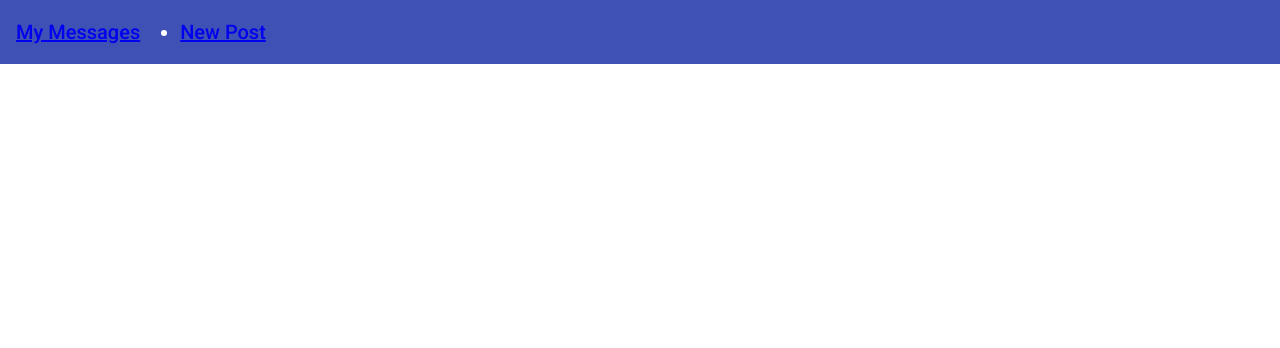
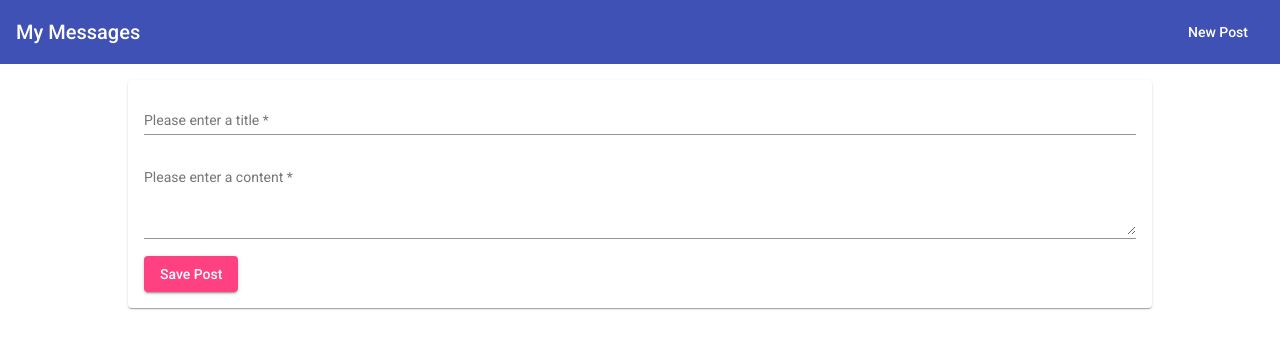
Before and after one commit to Jacques1988/mean, an Angular app: page /edit/1 in a window 1280 px wide. Before the commit this address led to /. Shown: the top 348 px of the page. Built offline with nearby package versions, Linux system fonts and the light colour scheme; no server answers.

Commit message:
update backend server

```diff
--- a/src/app/app-routing.module.ts
+++ b/src/app/app-routing.module.ts
@@ -5,7 +5,8 @@ import { PostCreateComponent } from "./posts/post-create/post-create.component";
 
 const routes: Routes = [
   { path: '', component: PostListComponent },
-  { path: 'create', component: PostCreateComponent}
+  { path: 'create', component: PostCreateComponent},
+  { path: 'edit/:postId', component: PostCreateComponent}
 ]
 
 
--- /dev/null
+++ b/src/app/header/header.component.css
@@ -0,0 +1,14 @@
+a{
+  text-decoration:none;
+  color:#fff;
+}
+
+ul{
+  list-style:none;
+  padding:0;
+  margin:0;
+}
+
+.spacer{
+  flex:1 1 auto;
+}
--- a/src/app/header/header.component.html
+++ b/src/app/header/header.component.html
@@ -1,9 +1,10 @@
 
 <mat-toolbar color="primary">
   <span><a routerLink="/">My Messages</a></span>
+  <span class="spacer"></span>
   <ul>
     <li>
-      <a routerLink="/create">New Post</a>
+      <a mat-button routerLink="/create" routerLinkActive="mat-accent">New Post</a>
     </li>
   </ul>
 </mat-toolbar>
--- a/src/app/header/header.component.ts
+++ b/src/app/header/header.component.ts
@@ -3,7 +3,8 @@ import { Component } from '@angular/core';
 
 @Component({
   selector: 'app-header',
-  templateUrl: './header.component.html'
+  templateUrl: './header.component.html',
+  styleUrls: ['./header.component.css']
 })
 
 
--- a/src/app/posts/post-create/post-create.component.html
+++ b/src/app/posts/post-create/post-create.component.html
@@ -1,11 +1,11 @@
-<form (submit)="onAddPost(postForm)" #postForm="ngForm">
+<form (submit)="onSavePost(postForm)" #postForm="ngForm">
   <mat-card>
     <mat-form-field>
-      <input  matInput ngModel #title="ngModel" name="title" type="text" required minlength="3" placeholder="Please enter a title">
+      <input  matInput [ngModel]="post?.title" #title="ngModel" name="title" type="text" required minlength="3" placeholder="Please enter a title">
       <mat-error *ngIf="title.invalid">Please enter a post title</mat-error>
     </mat-form-field>
     <mat-form-field>
-      <textarea  matInput #content="ngModel" rows="4" ngModel name="content" required minlength="3" placeholder="Please enter a content"></textarea>
+      <textarea  matInput #content="ngModel" rows="4" [ngModel]="post?.content" name="content" required minlength="3" placeholder="Please enter a content"></textarea>
       <mat-error *ngIf="content.invalid">Please enter a post content</mat-error>
     </mat-form-field>
     <button mat-raised-button color="accent" type="submit">Save Post</button>
--- a/src/app/posts/post-create/post-create.component.ts
+++ b/src/app/posts/post-create/post-create.component.ts
@@ -1,7 +1,8 @@
-import { Component } from "@angular/core";
+import { Component, OnInit } from "@angular/core";
 import { Post } from "../post.model";
 import { NgForm } from "@angular/forms";
 import { PostService } from "../posts.service";
+import { ActivatedRoute, ParamMap } from '@angular/router'
 
 @Component({
   selector: 'app-post-create',
@@ -9,24 +10,41 @@ import { PostService } from "../posts.service";
   styleUrls: ['./post-create.component.css']
 })
 
-export class PostCreateComponent {
+export class PostCreateComponent implements OnInit {
   enteredTitle = '';
   enteredContent = '';
+  private mode = 'create';
+  private postId: any;
+  post: any;
 
+  constructor(public postsService: PostService, public route: ActivatedRoute) { }
 
-  constructor(public postsService : PostService){}
+  ngOnInit() {
+    this.route.paramMap.subscribe((paramMap: ParamMap) => {
+      if (paramMap.has('postId')) {
+        this.mode = 'edit';
+        this.postId = paramMap.get('postId');
+        this.postsService.getPost(this.postId).subscribe(postData => {
+          this.post = {id : postData._id, title: postData.title, content: postData.content}
+        });
+      } else {
+        this.mode = 'create';
+        this.postId = null;
+      }
+    });
+  }
 
-
-  onAddPost(form: NgForm) {
-    if(form.invalid){
+  onSavePost(form: NgForm) {
+    if (form.invalid) {
       return;
     }
-    const post: Post = {
-      id: '',
-      title: form.value.title,
-      content: form.value.content
-    };
-    this.postsService.addPost(form.value.title, form.value.content);
+    if (this.mode === 'create') {
+      this.postsService.addPost(form.value.title, form.value.content);
+      console.log(form.value.title, form.value.content);
+    } else {
+      this.postsService.updatePost(this.postId, form.value.title, form.value.content)
+      console.log(this.postId, form.value.title, form.value.content);
+    }
     form.resetForm();
   }
 }
--- a/src/app/posts/post-list/post-list.component.html
+++ b/src/app/posts/post-list/post-list.component.html
@@ -5,7 +5,7 @@
     </mat-expansion-panel-header>
     <p>{{ post.content }}</p>
     <mat-action-row>
-      <button mat-button color="primary">EDIT</button>
+      <button mat-button color="primary" [routerLink]="['/edit', post.id]">EDIT</button>
       <button mat-button color="warn" (click)="onDelete(post.id)">DELETE</button>
     </mat-action-row>
   </mat-expansion-panel>
--- a/src/app/posts/post.model.ts
+++ b/src/app/posts/post.model.ts
@@ -1,5 +1,5 @@
 export interface Post{
-  id: string;
+  id: any;
   title: string;
   content:string;
 }
--- a/src/app/posts/posts.service.ts
+++ b/src/app/posts/posts.service.ts
@@ -36,8 +36,12 @@ export class PostService {
     return this.postsUpdated.asObservable();
   }
 
+  getPost(id: string) {
+    return this.http.get<{_id: string, title:string, content:string}>('http://localhost:3000/api/posts/' + id);
+  }
+
   addPost(title: string, content: string) {
-    const post: Post = { id: '', title: title, content: content };
+    const post: Post = { id: null, title: title, content: content };
     this.http.post<{ message: string, postId: string }>('http://localhost:3000/api/posts', post)
       .subscribe((responseData) => {
         const id = responseData.postId;
@@ -45,7 +49,17 @@ export class PostService {
         this.posts.push(post);
         this.postsUpdated.next([...this.posts]);
       });
+  }
 
+  updatePost(id: string, title: string, content: string) {
+    const post: Post = { id: id, title: title, content: content };
+    this.http.put("http://localhost:3000/api/posts/" + id, post).subscribe(response => {
+      const updatedPosts = [...this.posts];
+      const oldPostIndex = updatedPosts.findIndex(p => p.id === post.id);
+      updatedPosts[oldPostIndex] = post;
+      this.posts = updatedPosts;
+      this.postsUpdated.next([...this.posts]);
+    });
   }
 
   deletePost(postId: string) {
```
Also changed, not shown: 1 other file (tests, documents, lock files or other folders).
